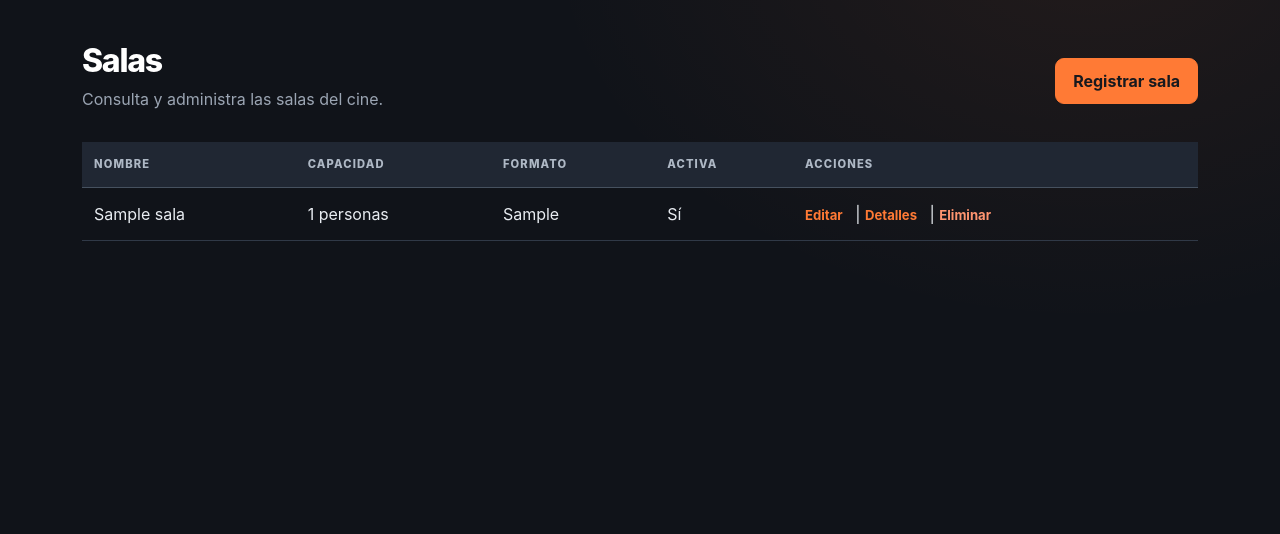
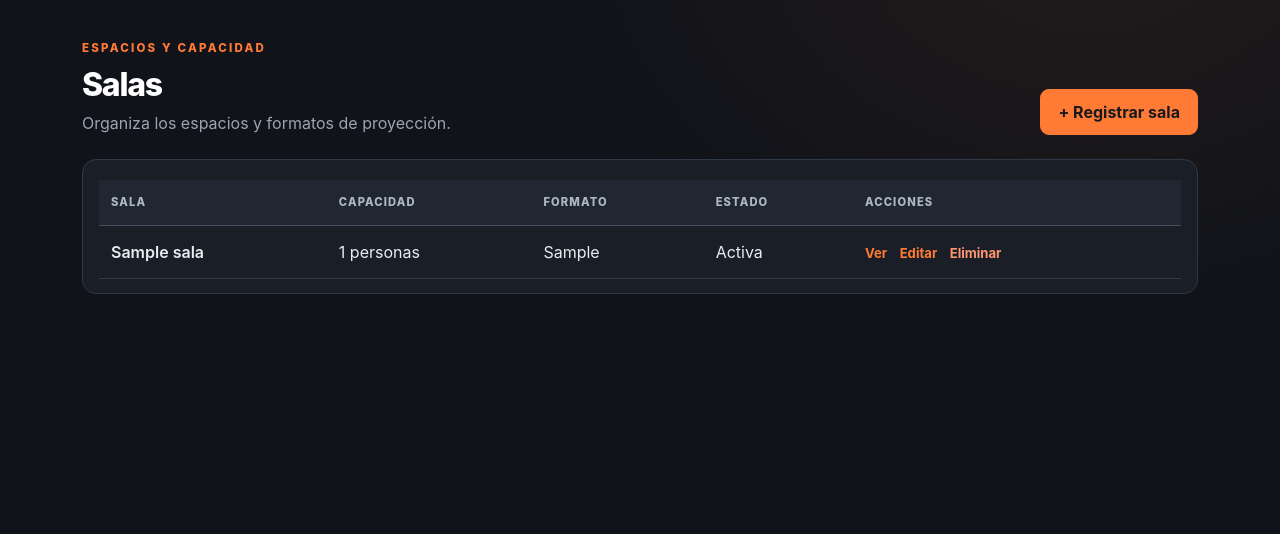
Before and after one commit to JEEM244/beta, an ASP.NET Core app: page /Salas in a window 1280 px wide. Shown: the part 76-610 px from the top of the page. Run offline with ASP.NET Core 8, Linux system fonts and the light colour scheme; empty tables hold one stand-in row (values such as "Sample post"); database files in the repository are not loaded.

Commit message:
Rediseñar listado de salas

```diff
--- a/CineCarteleraV2_5L1/Views/Salas/Index.cshtml
+++ b/CineCarteleraV2_5L1/Views/Salas/Index.cshtml
@@ -3,21 +3,23 @@
     ViewData["Title"] = "Salas";
 }
 
-<div class="d-flex justify-content-between align-items-center flex-wrap gap-2">
+<div class="d-flex justify-content-between align-items-end flex-wrap gap-3 mb-4">
     <div>
+        <span class="eyebrow">ESPACIOS Y CAPACIDAD</span>
         <h1 class="page-title">Salas</h1>
-        <p class="text-muted">Consulta y administra las salas del cine.</p>
+        <p class="page-subtitle mb-0">Organiza los espacios y formatos de proyección.</p>
     </div>
-    <a asp-action="Create" class="btn btn-primary">Registrar sala</a>
+    <a asp-action="Create" class="btn btn-accent">+ Registrar sala</a>
 </div>
 
-<table class="table table-hover align-middle">
+<div class="table-shell">
+    <table class="table table-hover align-middle mb-0">
         <thead>
             <tr>
-            <th>Nombre</th>
+                <th>Sala</th>
                 <th>Capacidad</th>
                 <th>Formato</th>
-            <th>Activa</th>
+                <th>Estado</th>
                 <th>Acciones</th>
             </tr>
         </thead>
@@ -25,21 +27,29 @@
         @foreach (var item in Model)
         {
             <tr>
-            <td>@item.NombreSala</td>
+                <td class="fw-semibold">@item.NombreSala</td>
                 <td>@item.Capacidad personas</td>
-            <td>@item.FormatoSala</td>
-            <td>@(item.Activa ? "Sí" : "No")</td>
+                <td><span class="data-tag">@item.FormatoSala</span></td>
+                <td>
+                    <span class="status-pill @(item.Activa ? "status-on" : "status-off")">
+                        @(item.Activa ? "Activa" : "Inactiva")
+                    </span>
+                </td>
                 <td class="table-actions">
-                <a asp-action="Edit" asp-route-id="@item.IdSala">Editar</a> |
-                <a asp-action="Details" asp-route-id="@item.IdSala">Detalles</a> |
+                    <a asp-action="Details" asp-route-id="@item.IdSala">Ver</a>
+                    <a asp-action="Edit" asp-route-id="@item.IdSala">Editar</a>
                     <a asp-action="Delete" asp-route-id="@item.IdSala">Eliminar</a>
                 </td>
             </tr>
         }
         </tbody>
     </table>
-
     @if (!Model.Any())
     {
-    <p class="text-muted">Todavía no hay salas registradas.</p>
+        <div class="empty-state m-3">
+            <h3>No hay salas registradas</h3>
+            <p>Registra una sala para comenzar a organizar las funciones.</p>
+            <a asp-action="Create" class="btn btn-accent">Registrar sala</a>
+        </div>
     }
+</div>
```
Lines whose indentation alone changed are shown as unchanged.
